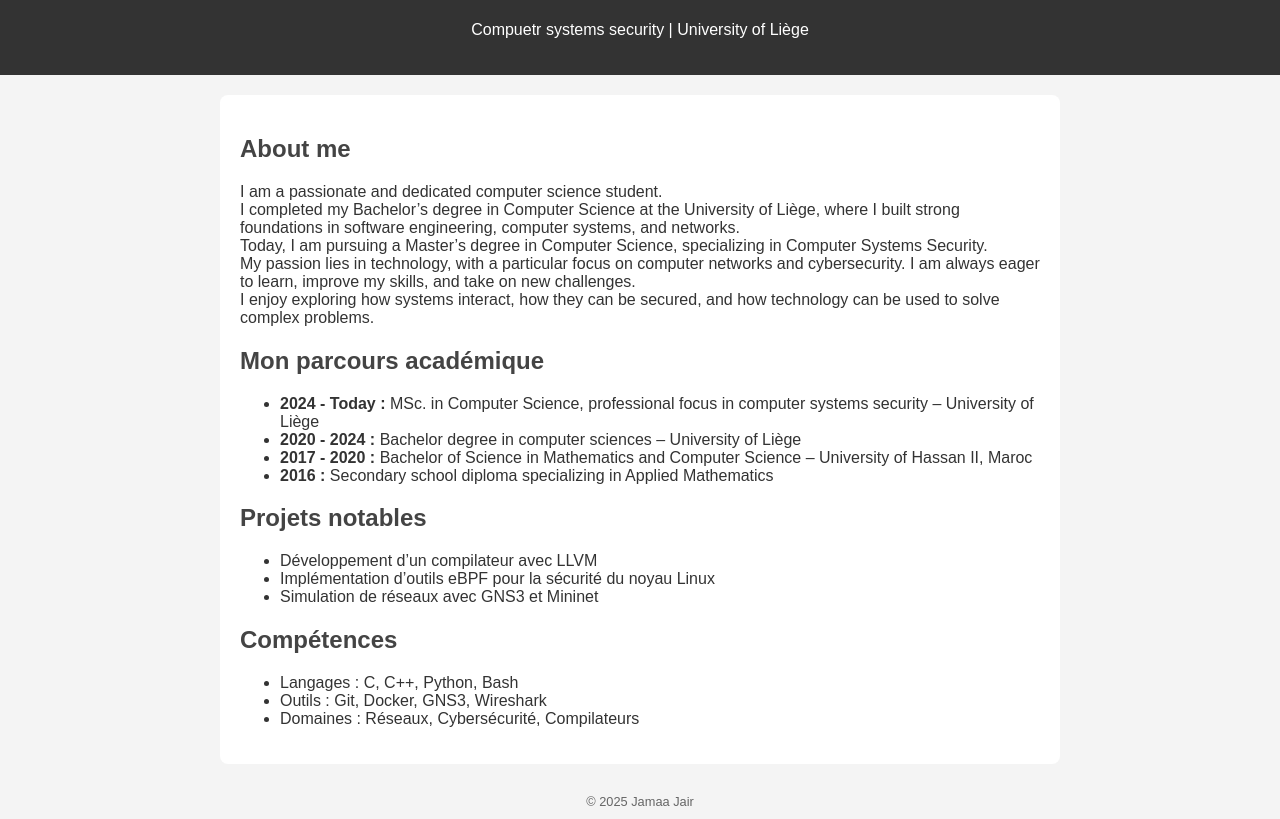
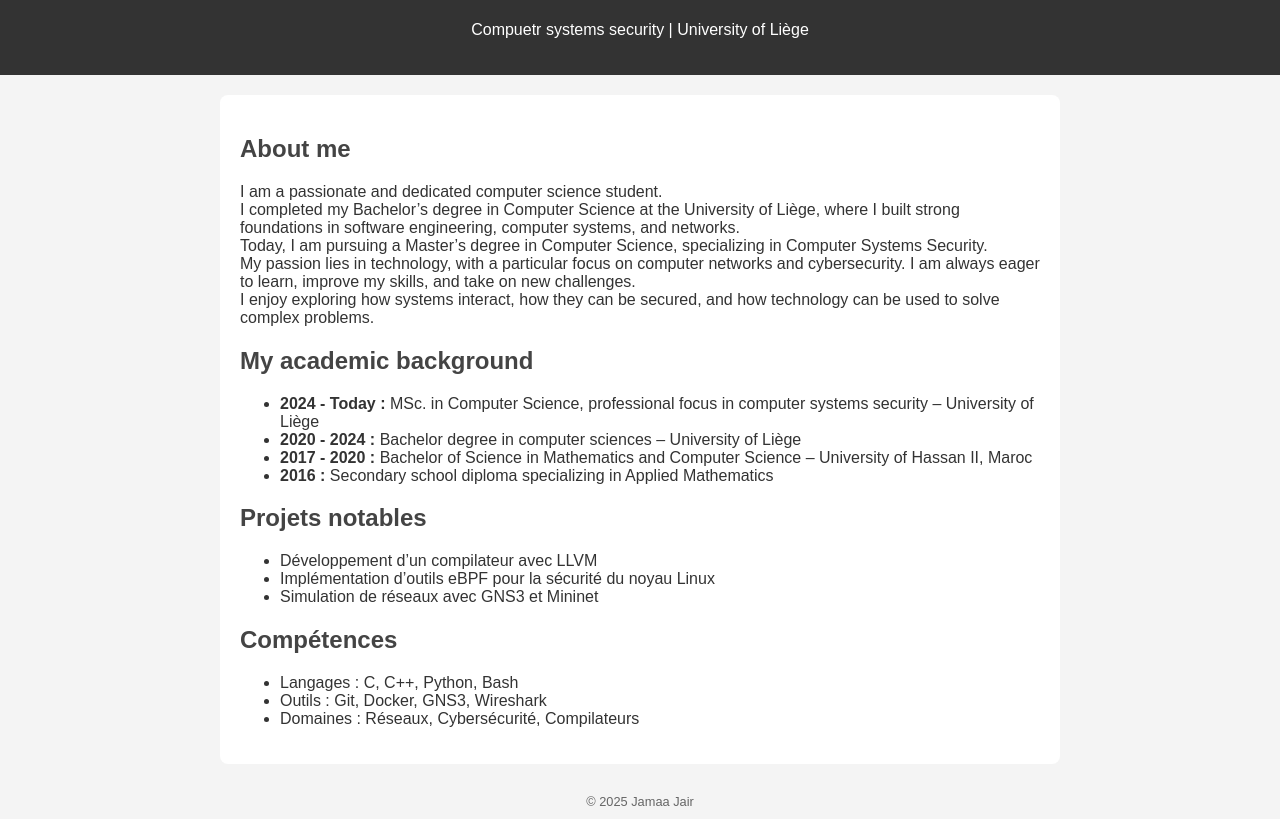
Before and after one commit to jamaajair/jamaajair.github.io, a plain HTML site: page index.html in a window 1280 px wide. Shown: the part 79-898 px from the top of the page. Drawn offline with Linux system fonts and the light colour scheme.

Commit message:
Update index.html

```diff
--- a/index.html
+++ b/index.html
@@ -27,7 +27,7 @@
   </section>
 
   <section>
-    <h2>Mon parcours académique</h2>
+    <h2>My academic background</h2>
     <ul>
       <li><strong>2024 - Today :</strong> MSc. in Computer Science, professional focus in computer systems security – University of Liège</li>
       <li><strong>2020 - 2024 :</strong> Bachelor degree in computer sciences – University of Liège </li>
```
